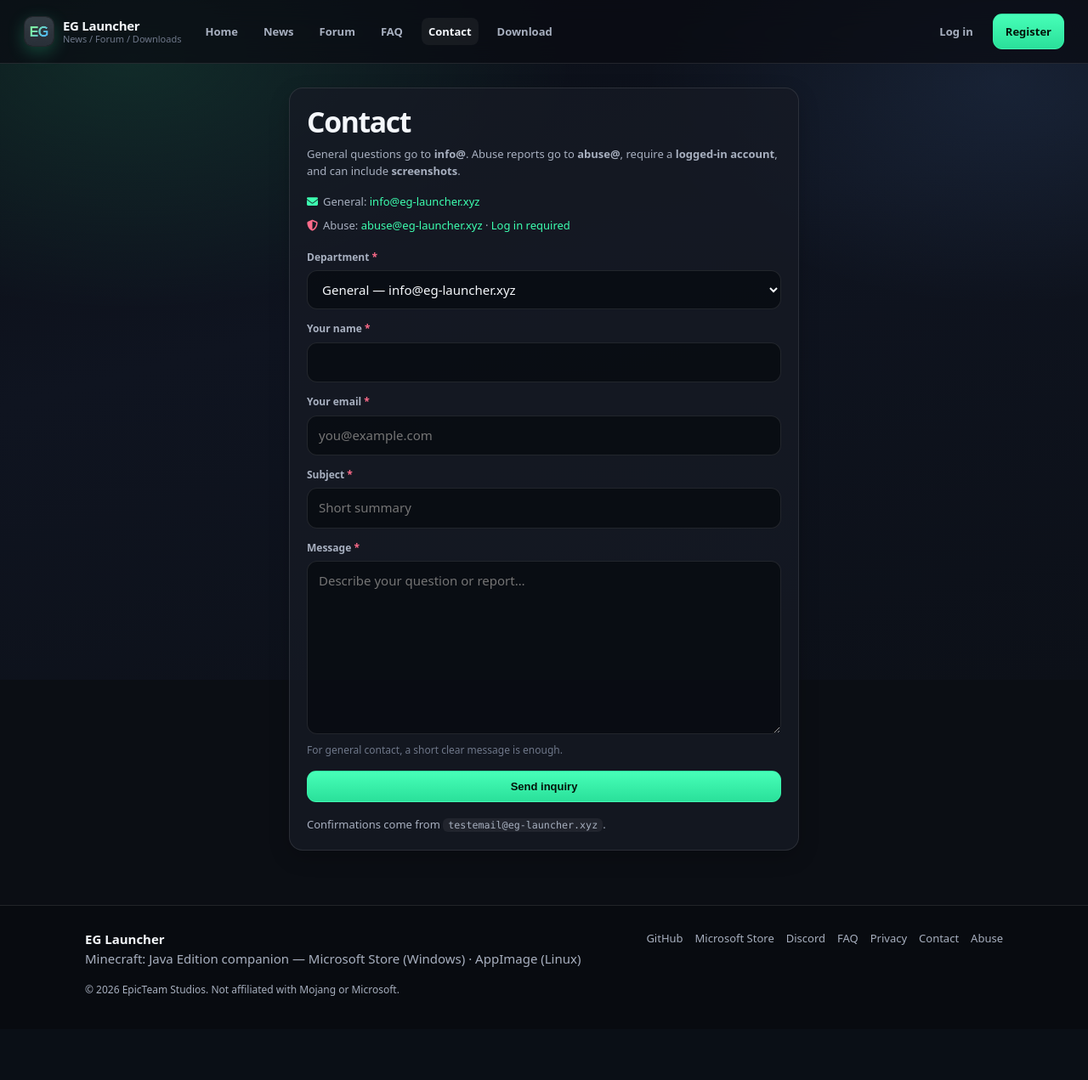
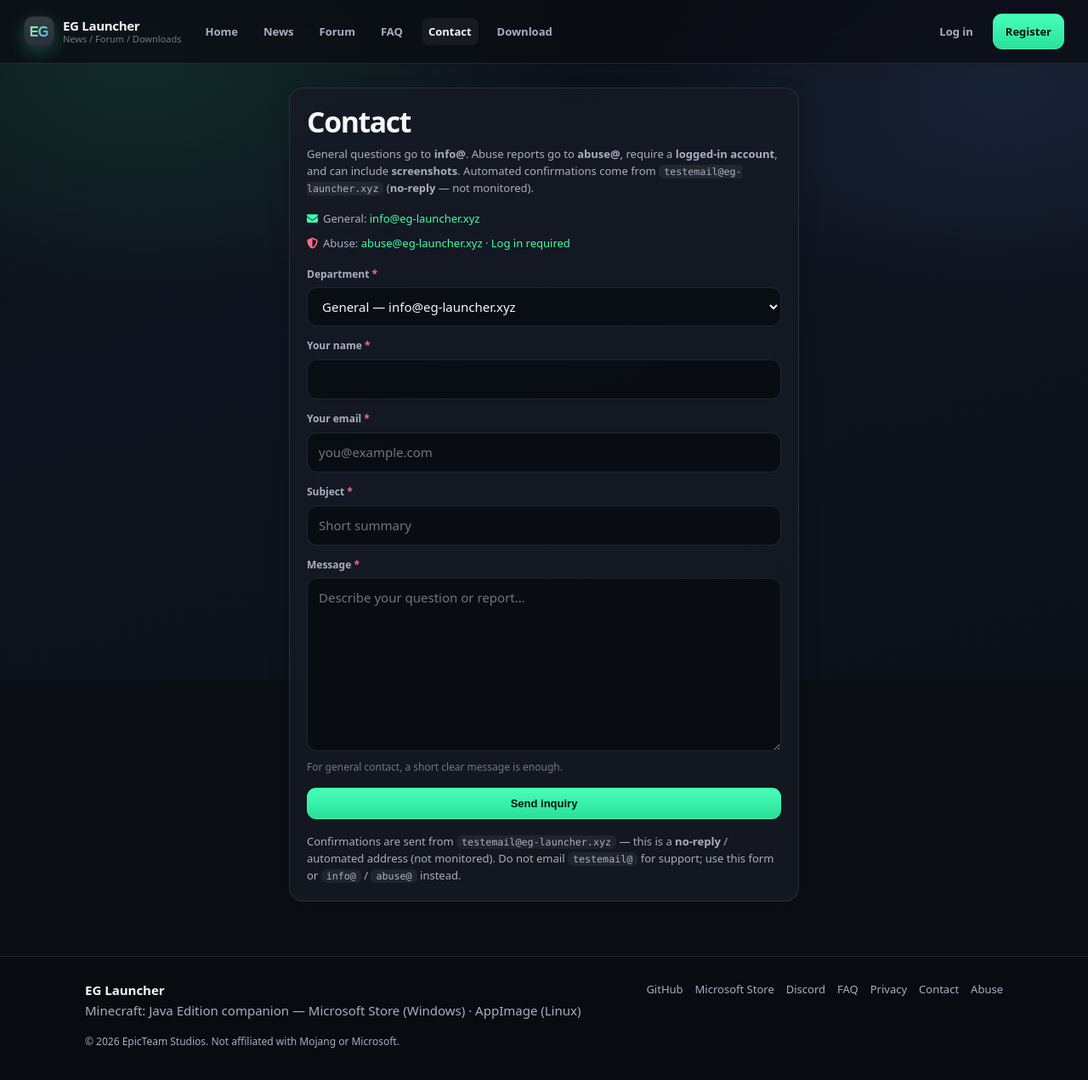
Before and after one commit to YourLovelyFox/eg-launcher, a PHP site: page /website/contact/index.php in a window 1280 px wide. Shown: the whole page at 85% size. Before the commit the page ends 1172 px from the top, so only its background shows below. Run offline with PHP 8.4, Linux system fonts and the light colour scheme; some libraries are stand-ins or nearby versions.

Commit message:
Clarify that testemail@ is a no-reply address on contact confirmations.
Web UI and confirmation emails tell users not to reply to the automated mailbox.

```diff
--- a/website/config.sample.php
+++ b/website/config.sample.php
@@ -52,8 +52,9 @@ return [
     'smtp_port' => 587,
     'smtp_user' => 'testemail@eg-launcher.xyz',
     'smtp_pass' => 'YOUR_SMTP_PASSWORD',
+    // Outbound From (shown on confirmations) — treat as no-reply / not monitored
     'smtp_from' => 'testemail@eg-launcher.xyz',
-    'smtp_from_name' => 'EG Launcher',
+    'smtp_from_name' => 'EG Launcher (no-reply)',
     'smtp_secure' => 'tls',
     'dkim_domain' => 'eg-launcher.xyz',
     'dkim_selector' => 'default',
--- a/website/contact/index.php
+++ b/website/contact/index.php
@@ -428,6 +428,7 @@ if ($_SERVER['REQUEST_METHOD'] === 'POST') {
         "Reply to the sender using Reply in your mail client (Reply-To is set to their address).\n" .
         "Web archive: {$siteUrl}/admin/contact.php (admins)\n";
 
+    $fromAddr = (string) cfg('smtp_from', 'testemail@eg-launcher.xyz');
     $confirmSubject = "{$siteName} — we received your inquiry {$inquiry}";
     $confirmBody =
         "Hi {$name},\n\n" .
@@ -442,7 +443,10 @@ if ($_SERVER['REQUEST_METHOD'] === 'POST') {
         "-------------\n" .
         $message . "\n\n" .
         "We aim to respond when we can. Abuse reports and security issues are prioritised.\n\n" .
-        "This is an automated confirmation — replies to this email go to {$destEmail}.\n\n" .
+        "IMPORTANT: This message was sent from {$fromAddr}, which is a no-reply / automated mailbox.\n" .
+        "Do not reply to {$fromAddr} — replies there are not monitored.\n" .
+        "To continue this conversation, reply to this form at {$siteUrl}/contact/ or email {$destEmail}.\n" .
+        "(Mail clients may show Reply-To as {$destEmail}; that address is the correct one if available.)\n\n" .
         "— {$siteName}\n" .
         "{$siteUrl}/contact/\n";
 
@@ -540,11 +544,16 @@ if ($_SERVER['REQUEST_METHOD'] === 'POST') {
         error_log('[eg-web] contact DB update fail: ' . $e->getMessage());
     }
 
+    $fromAddr = (string) cfg('smtp_from', 'testemail@eg-launcher.xyz');
+    $noreplyNote =
+        ' The confirmation is from ' . $fromAddr .
+        ' (no-reply / automated — do not reply there; use this form or ' . $destEmail . ' instead).';
+
     if ($staffOk && $confirmOk) {
         flash_set(
             'success',
             'Inquiry ' . $inquiry . ' sent. A confirmation email was sent to ' . $email .
-            '. Check inbox and spam. Keep this number for reference.'
+            '. Check inbox and spam. Keep this number for reference.' . $noreplyNote
         );
     } elseif ($staffOk && !$confirmOk) {
         flash_set(
@@ -555,7 +564,8 @@ if ($_SERVER['REQUEST_METHOD'] === 'POST') {
     } elseif (!$staffOk && $confirmOk) {
         flash_set(
             'success',
-            'Inquiry ' . $inquiry . ' was saved and a confirmation was emailed to you. Keep this number.'
+            'Inquiry ' . $inquiry . ' was saved and a confirmation was emailed to you. Keep this number.' .
+            $noreplyNote
         );
     } else {
         flash_set(
@@ -595,12 +605,16 @@ layout_header(
   <p class="hint" style="margin-bottom: 16px;">
     General questions go to <strong>info@</strong>. Abuse reports go to <strong>abuse@</strong>,
     require a <strong>logged-in account</strong>, and can include <strong>screenshots</strong>.
+    Automated confirmations come from <code>testemail@eg-launcher.xyz</code>
+    (<strong>no-reply</strong> — not monitored).
   </p>
 
   <?php if ($sentInq !== ''): ?>
     <div class="flash flash-success" style="margin-bottom: 16px;">
-      Your inquiry number is <code><?= e($sentInq) ?></code>. Check inbox/spam for mail from
+      Your inquiry number is <code><?= e($sentInq) ?></code>. Check inbox/spam for the confirmation from
       <strong><?= e((string) cfg('smtp_from', 'testemail@eg-launcher.xyz')) ?></strong>.
+      That address is a <strong>no-reply</strong> mailbox (automated only — do not reply there).
+      Follow up via this form or <code>info@</code> / <code>abuse@</code>.
     </div>
   <?php endif; ?>
 
@@ -758,7 +772,11 @@ layout_header(
     </div>
   </form>
   <p class="hint" style="margin-top: 16px;">
-    Confirmations come from <code><?= e((string) cfg('smtp_from', 'testemail@eg-launcher.xyz')) ?></code>.
+    Confirmations are sent from
+    <code><?= e((string) cfg('smtp_from', 'testemail@eg-launcher.xyz')) ?></code>
+    — this is a <strong>no-reply</strong> / automated address (not monitored).
+    Do not email <code>testemail@</code> for support; use this form or
+    <code>info@</code> / <code>abuse@</code> instead.
   </p>
 </div>
 <script>
--- a/website/lib/faq.php
+++ b/website/lib/faq.php
@@ -76,7 +76,8 @@ function eg_faq_items(): array
             'a' =>
                 "Use the web form at {$site}/contact/ (recommended — you get a confirmation with an inquiry number).\n" .
                 "• General: {$info}\n" .
-                "• Abuse / reports: {$abuse}",
+                "• Abuse / reports: {$abuse}\n" .
+                "• Automated confirmations come from testemail@eg-launcher.xyz — that is a **no-reply** mailbox; do not reply there.",
         ],
         [
             'id' => 'ticket',
```
